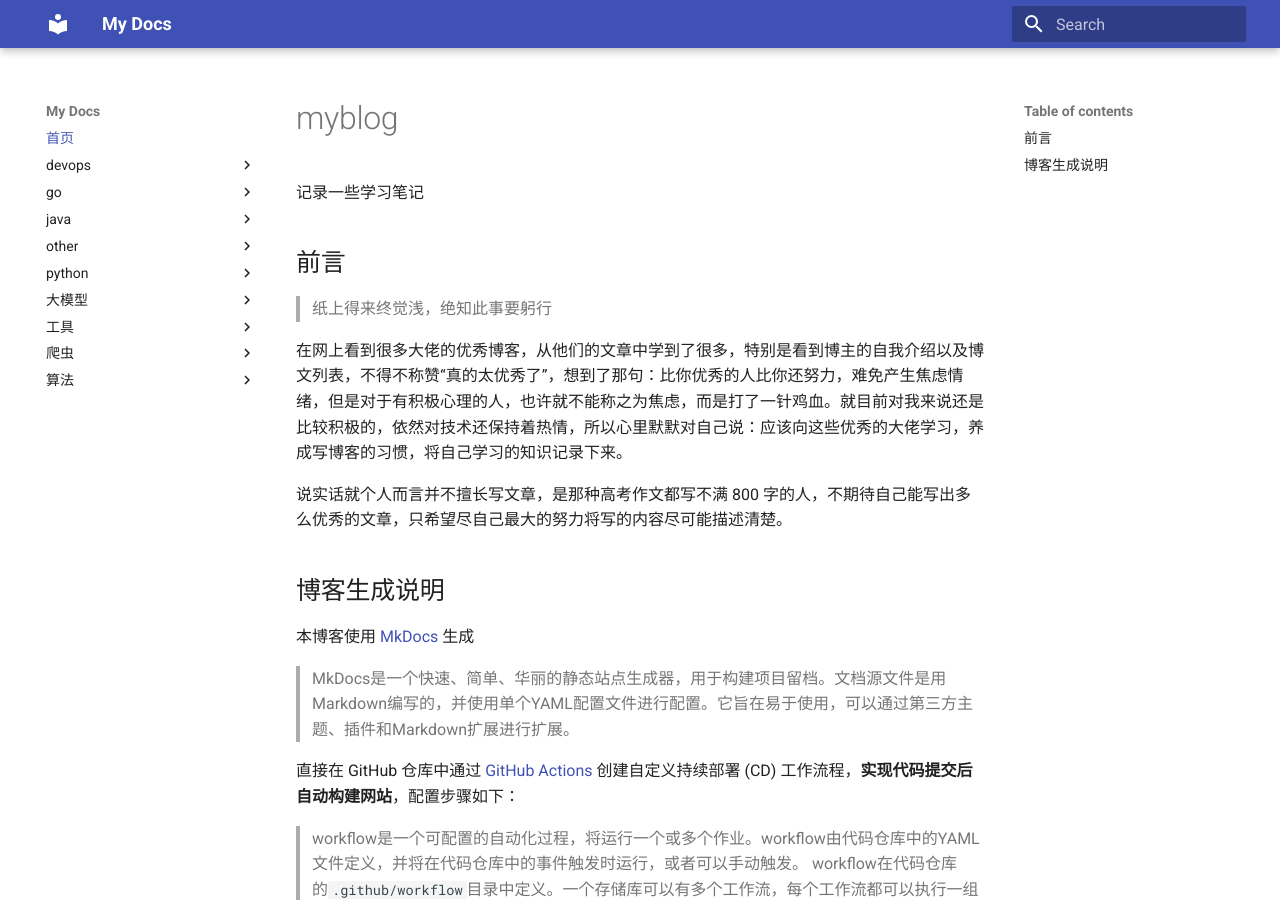
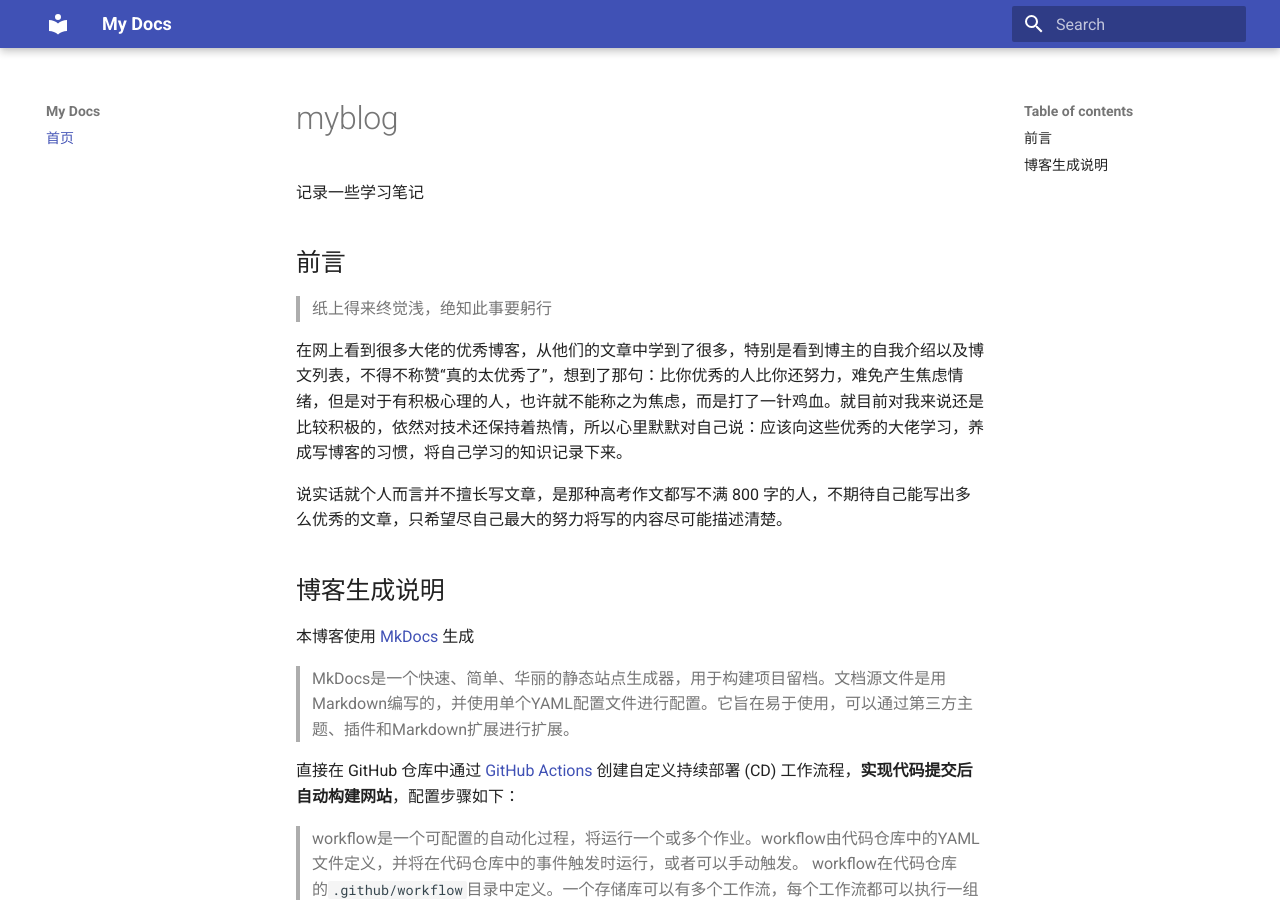
Before and after one commit to edisonwd/myblog, an MkDocs documentation site: the page built from docs/index.md, in a window 1280 px wide and 900 px high. Built offline with MkDocs 1.6.1 and Material for MkDocs 9.7.7, drawn with Linux system fonts in a browser that asks for light colours; old or Windows-style settings are respelled for this version of MkDocs; some of the changed lines change nothing that is shown.

Commit message:
Update mkdocs.yml

```diff
--- a/mkdocs.yml
+++ b/mkdocs.yml
@@ -4,6 +4,11 @@ theme:
   features:
     - content.code.copy
     - content.code.select
+plugins:
+  - search
+  - mermaid2
+extra_javascript:
+  - https://unpkg.com/mermaid@9.4.3/dist/mermaid.min.js
 markdown_extensions:
 - pymdownx.highlight:
     anchor_linenums: true
@@ -16,50 +21,3 @@ extra:
   generator: false
 nav:
 - 首页: index.md
-- devops:
-  - devops\apisix在k8s中的实践.md
-  - devops\devops工具zadig实践.md
-  - devops\k8s中的nginx-ingress如何配置路径重定向.md
-  - devops\在k8s中安装并使用jenkins.md
-  - devops\在k8s中安装并使用nexus.md
-  - devops\如何提高docker容器的安全性.md
-- go:
-  - go\go语言grpc框架从入门到实践.md
-  - go\【golang】使用chan收集多协程执行的结果.md
-  - go\【golang学习记录】环境搭建.md
-- java:
-  - java\Java 编程思想.md
-  - java\Java11和Java17之间有哪些新变化.md
-  - java\java中如何实现线程间通信.md
-  - java\Java中获取ThreadDumps的8种方式汇总.md
-  - java\Java和go语言实现LRU算法.md
-  - java\Java异常.md
-  - java\maven基础知识汇总.md
-  - java\springboot使用k8s的configMap作为外部配置.md
-  - java\使用maven自定义插件实现devops.md
-  - java\如何监控 Java 垃圾回收.md
-  - java\如何调优 Java 垃圾收集.md
-  - java\是什么让Java应用程序的CPU使用率飙升.md
-  - java\简单理解 Java 垃圾收集器.md
-  - java\阅读阿里Java开发手册记录.md
-- other:
-  - other\优秀博客汇总.md
-  - other\使用Awescnb构建酷炫的博客园皮肤.md
-  - other\在markdown中使用表情符号.md
-  - other\学习笔记.md
-- python:
-  - python\gunicorn超时报错.md
-  - python\python使用正则表达式提取json字符串的值.md
-  - python\python实现掘金定时签到抽奖.md
-  - python\使用python问题总结.md
-- 大模型:
-  - 大模型\langchain使用token切分chunk.md
-- 工具:
-  - 工具\使用过的开源工具.md
-- 爬虫:
-  - 爬虫\BeautifulSoup的使用.md
-  - 爬虫\selenium如何拖动滚动条.md
-  - 爬虫\【爬虫】docker部署python+selenium+firefox-headless.md
-  - 爬虫\【爬虫】python+selenium+firefox使用与部署详解.md
-- 算法:
-  - 算法\归并排序图文讲解.md
```
